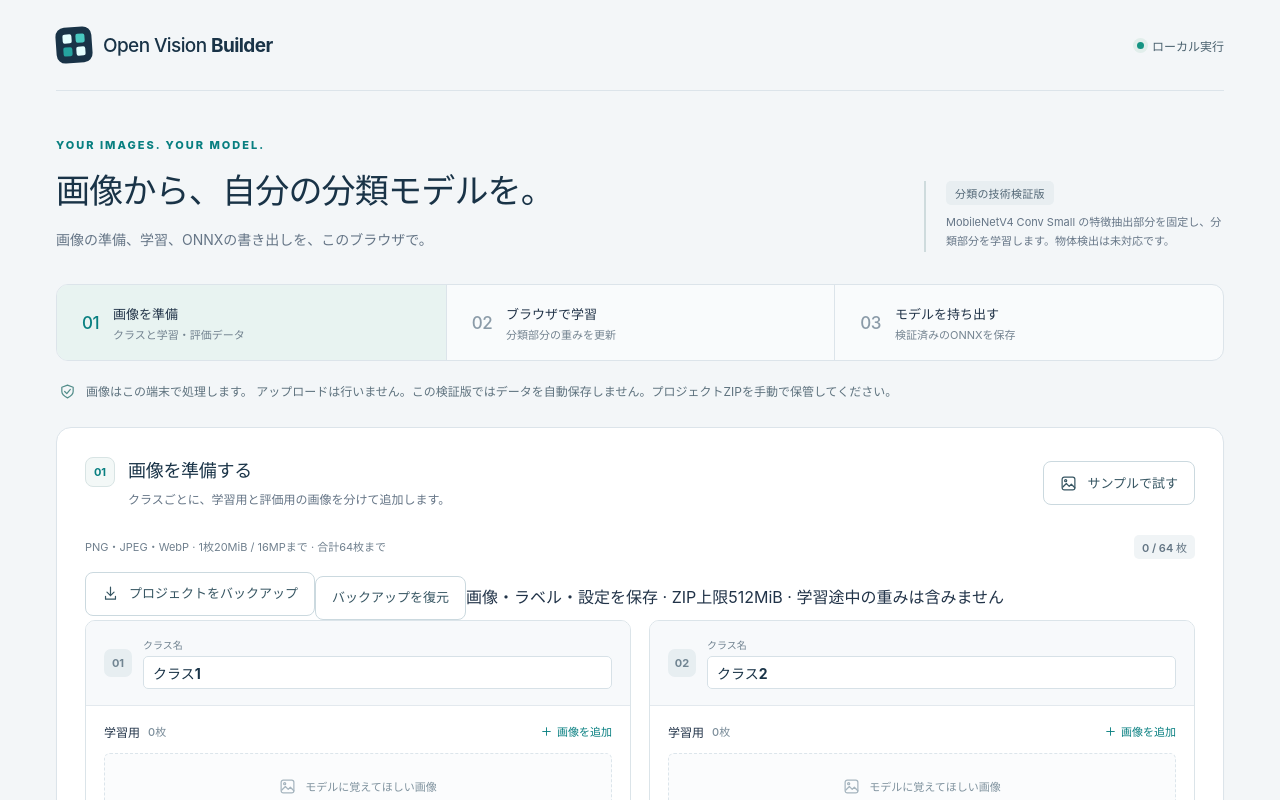
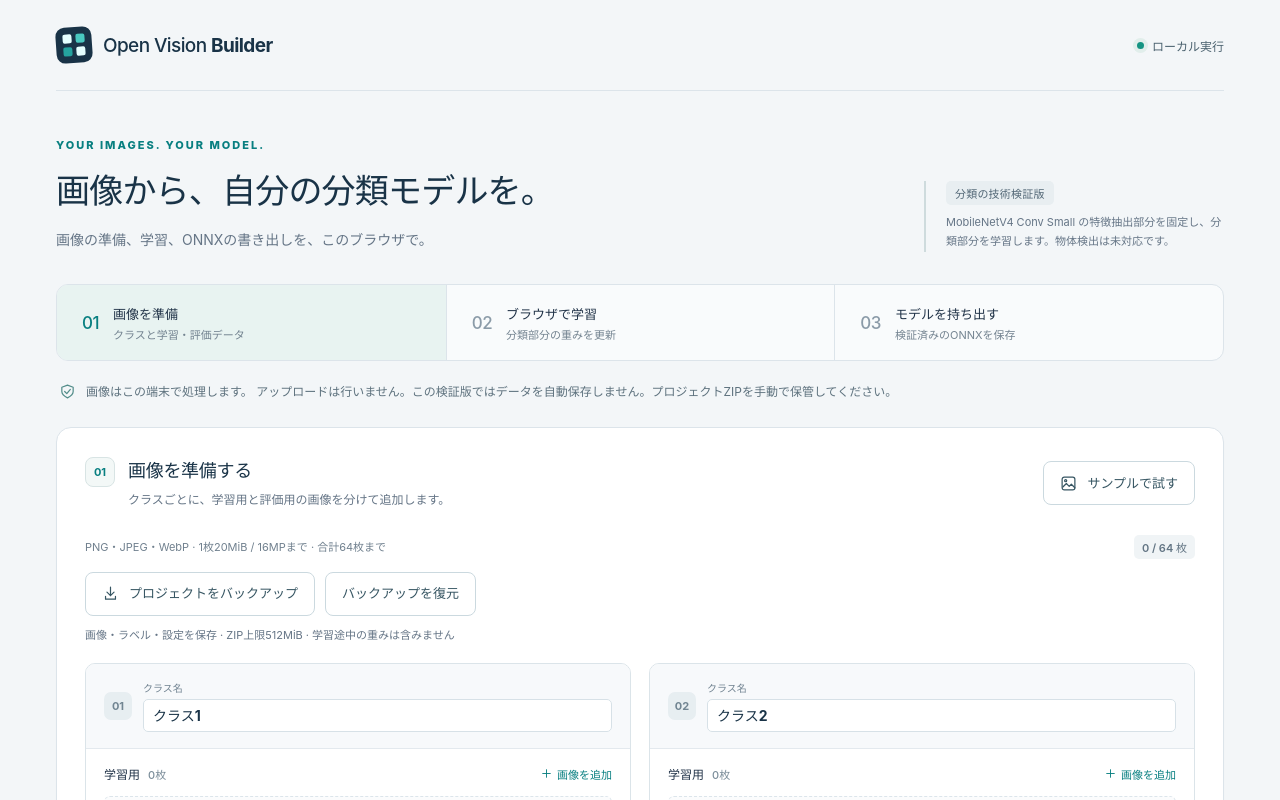
Before and after one commit to ttomohisa/open-vision-builder, a React (Vite) app: page / in a window 1280 px wide. Shown: the top 800 px of the page. Built offline with nearby package versions, Linux system fonts and the light colour scheme; no server answers.

Commit message:
style: keep project backup controls readable at narrow widths

```diff
--- a/src/styles.css
+++ b/src/styles.css
@@ -289,3 +289,7 @@ progress::-moz-progress-bar { background: #13918d; border-radius: 8px; }
   html { scroll-behavior: auto; }
   *, *::before, *::after { transition: none !important; }
 }
+
+/* Explicit project backup is independent of the inference-model download. */
+.project-actions { display: flex; flex-wrap: wrap; gap: 10px; align-items: center; margin: 0 0 18px; }
+.project-actions > span { font-size: 11px; line-height: 1.7; color: var(--muted); flex-basis: 100%; }
```
